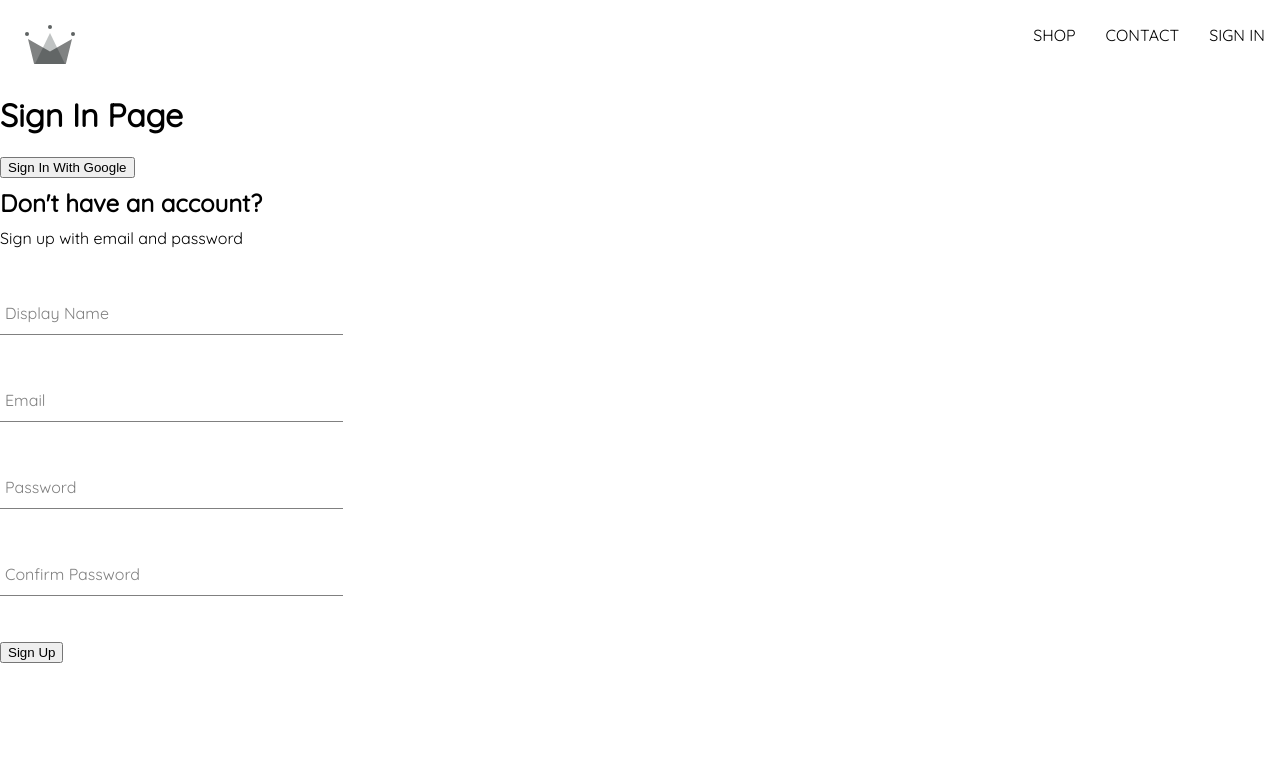
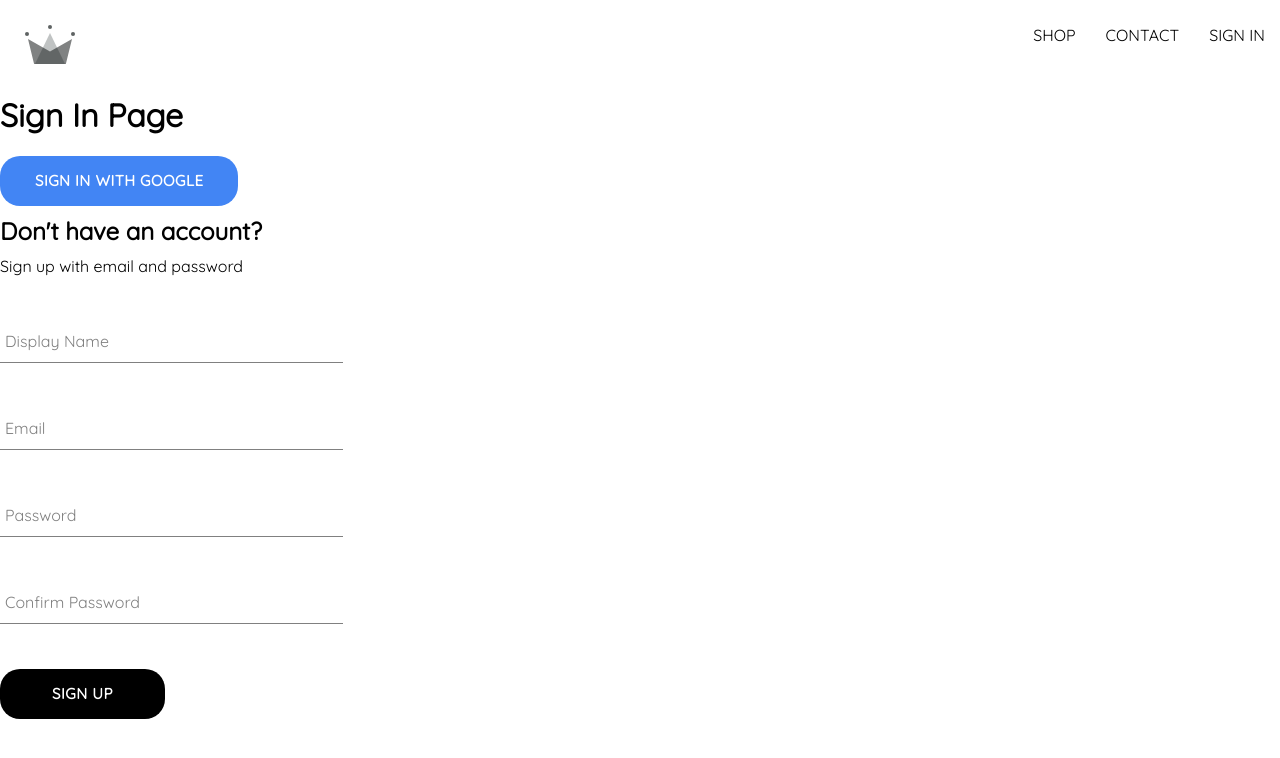
Before and after one commit to TDMorales/crwn-clothing, a React (Create React App) app: page /sign-in in a window 1280 px wide. Shown: the top 758 px of the page. Built offline with nearby package versions, Linux system fonts and the light colour scheme.

Commit message:
button component complete

```diff
--- /dev/null
+++ b/src/components/button/button.components.jsx
@@ -0,0 +1,20 @@
+import React from 'react'
+import './button.styles.scss'
+
+const BUTTON_TYPE_CLASSES = {
+    google: 'google-sign-in',
+    inverted: 'inverted'
+}
+
+const Button = ({ children, buttonType, ...otherProps }) => {
+    return (
+        <button
+            className={` button-container ${BUTTON_TYPE_CLASSES[buttonType]}`}
+            {...otherProps}
+        >
+            {children}
+        </button>
+    )
+}
+
+export default Button
--- /dev/null
+++ b/src/components/button/button.styles.scss
@@ -0,0 +1,47 @@
+.button-container {
+    min-width: 165px;
+    width: auto;
+    height: 50px;
+    letter-spacing: 0.5px;
+    line-height: 50px;
+    padding: 0 35px 0 35px;
+    font-size: 15px;
+    background-color: black;
+    color: white;
+    text-transform: uppercase;
+    font-family: 'Quicksand';
+    font-weight: bolder;
+    border: none;
+    border-radius: 20px;
+    cursor: pointer;
+    display: flex;
+    justify-content: center;
+
+    &:hover {
+        background-color: white;
+        color: black;
+        border: 1px solid black;
+    }
+
+    &.google-sign-in {
+        background-color: #4285f4;
+        color: white;
+
+        &:hover {
+            background-color: #357ae8;
+            border: none;
+        }
+    }
+
+    &.inverted {
+        background-color: white;
+        color: black;
+        border: 1px solid black;
+
+        &:hover {
+            background-color: black;
+            color: white;
+            border: none;
+        }
+    }
+}
--- a/src/components/sign-up-form/sign-up-form.component.jsx
+++ b/src/components/sign-up-form/sign-up-form.component.jsx
@@ -1,7 +1,8 @@
-import {React, useState} from 'react'
+import { React, useState } from 'react'
 import './sign-up-form.styles.scss'
 import { createAuthUserWithEmailAndPassword, createUserDocFromAuth } from '../../utils/firebase/firebase.utils'
 import FormInput from '../form-input/form-input.component';
+import Button from '../button/button.components';
 
 const defaultFormFields = {
   displayName: '',
@@ -17,30 +18,30 @@
 
   // console.log(formFields)
 
-  const resetFormFields = () =>{
+  const resetFormFields = () => {
     setFormFields(defaultFormFields)
   }
 
   const handleChange = (e) => {
     const { name, value } = e.target
-    setFormFields({...formFields, [name]: value})
+    setFormFields({ ...formFields, [name]: value })
   }
 
   const handleSubmit = async (e) => {
     e.preventDefault();
-    if(confirmPassword !== password){
+    if (confirmPassword !== password) {
       alert('Passwords do not match')
       return;
     }
-    try{
+    try {
       const { user } = await createAuthUserWithEmailAndPassword(email, password)
 
       await createUserDocFromAuth(user, { displayName })
       resetFormFields();
-    }catch(e){
-      if(e.code === 'auth/email-already-in-use'){
+    } catch (e) {
+      if (e.code === 'auth/email-already-in-use') {
         alert('Email already in use');
-      }else{
+      } else {
         console.log('user creation encountered an error', e)
       }
     }
@@ -60,10 +61,10 @@
           value={displayName}
         />
 
-        <FormInput label="Email" type="email" required onChange={handleChange} name='email' value={email}/>
-        <FormInput label="Password" type="password" required onChange={handleChange} name='password' value={password} minLength={6}/>
-        <FormInput label="Confirm Password" type="password" required onChange={handleChange} name='confirmPassword' value={confirmPassword} minLength={6}/>
-        <button type="submit">Sign Up</button>
+        <FormInput label="Email" type="email" required onChange={handleChange} name='email' value={email} />
+        <FormInput label="Password" type="password" required onChange={handleChange} name='password' value={password} minLength={6} />
+        <FormInput label="Confirm Password" type="password" required onChange={handleChange} name='confirmPassword' value={confirmPassword} minLength={6} />
+        <Button type="submit">Sign Up</Button >
       </form>
     </div>
   )
--- a/src/routes/SignIn/signin.component.jsx
+++ b/src/routes/SignIn/signin.component.jsx
@@ -1,5 +1,6 @@
 import { React, useEffect } from "react";
 import SignUpForm from "../../components/sign-up-form/sign-up-form.component";
+import Button from "../../components/button/button.components";
 
 import {
   signInWithGooglePopup,
@@ -17,8 +18,8 @@
   return (
     <div>
       <h1>Sign In Page</h1>
-      <button onClick={logGoogleUser}>Sign In With Google</button>
-      <SignUpForm/>
+      <Button onClick={logGoogleUser} buttonType='google'>Sign In With Google</Button>
+      <SignUpForm />
     </div>
   );
 };
```
